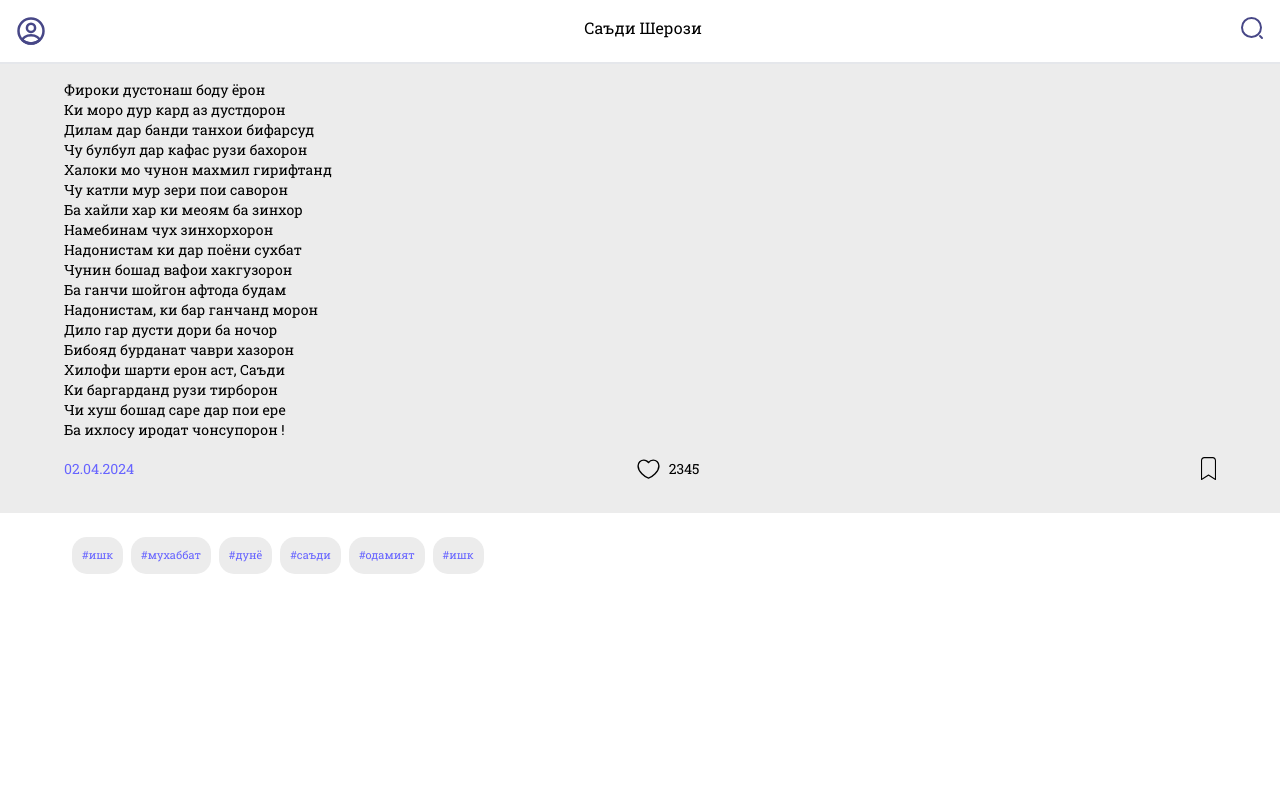
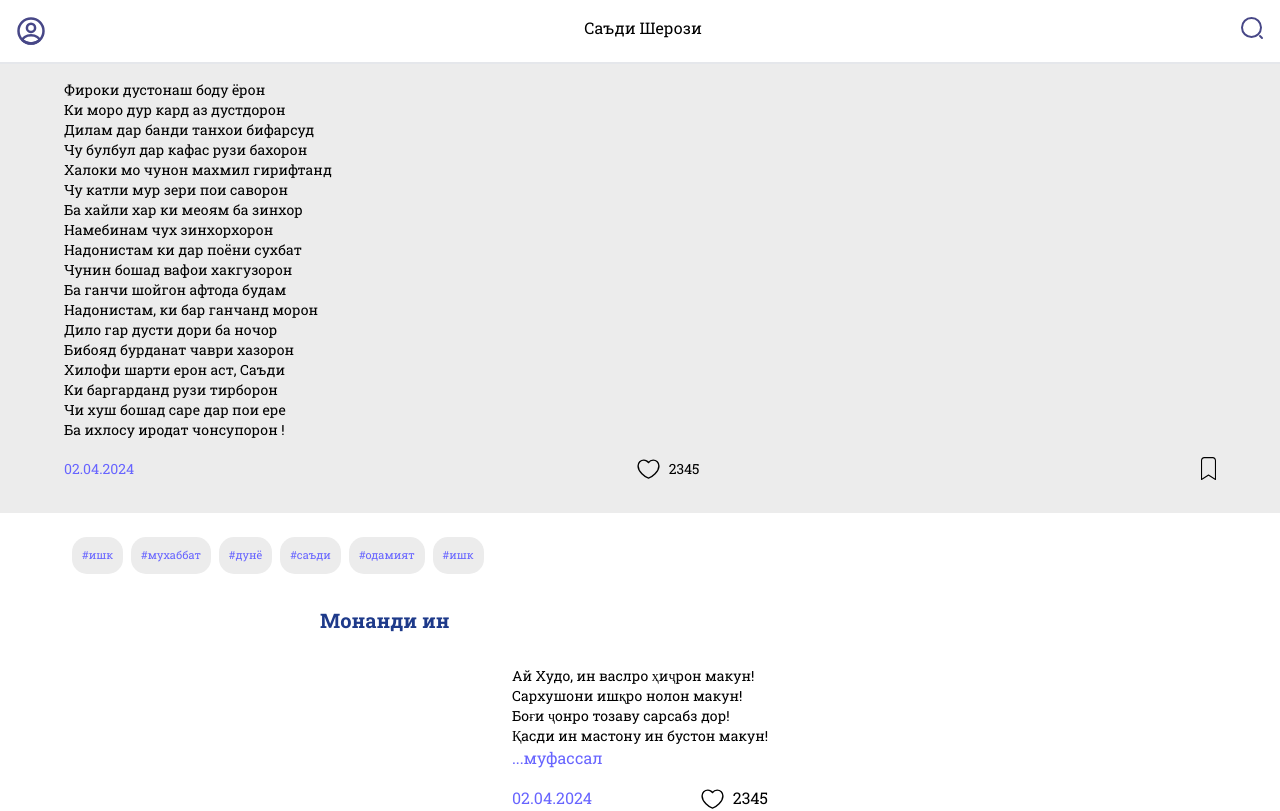
Before and after one commit to Shomirsaidov/mavlono3, a Next.js app: page /poems/1 in a window 1280 px wide. Shown: the top 811 px of the page. Built offline with nearby package versions, Linux system fonts and the light colour scheme; a web font is replaced by a local one.

Commit message:
resemble

```diff
--- a/src/app/poems/[poem_id]/page.js
+++ b/src/app/poems/[poem_id]/page.js
@@ -51,6 +51,18 @@ const PoemPage = ({params}) => {
                 <div className="tags">#ишк</div>
             </div>
 
+            <h1 className="text-blue-900 mt-8 text-xl font-bold md:px-80">Монанди ин</h1>
+
+            <Poem/>
+
+
+
+
+
+
+
+
+
 
         </>
     )
```
